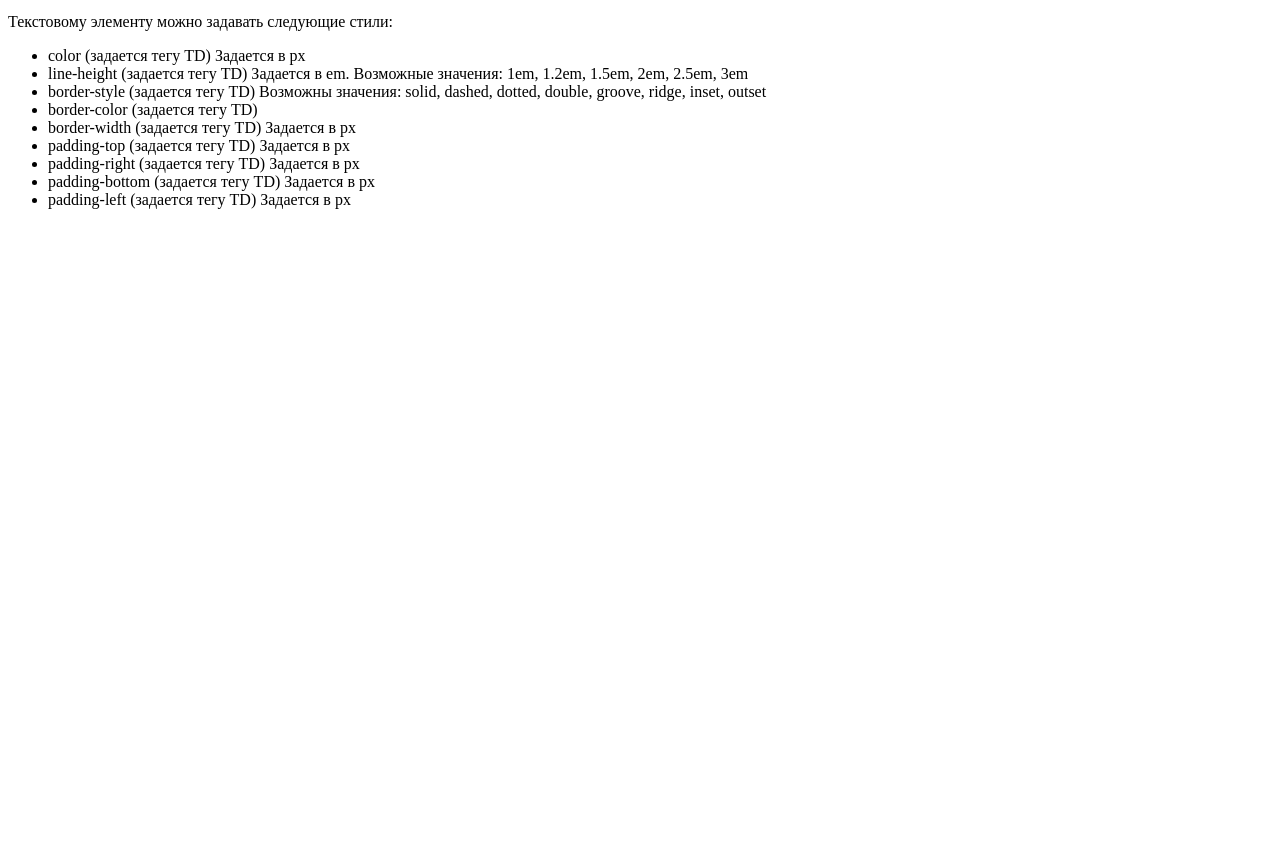
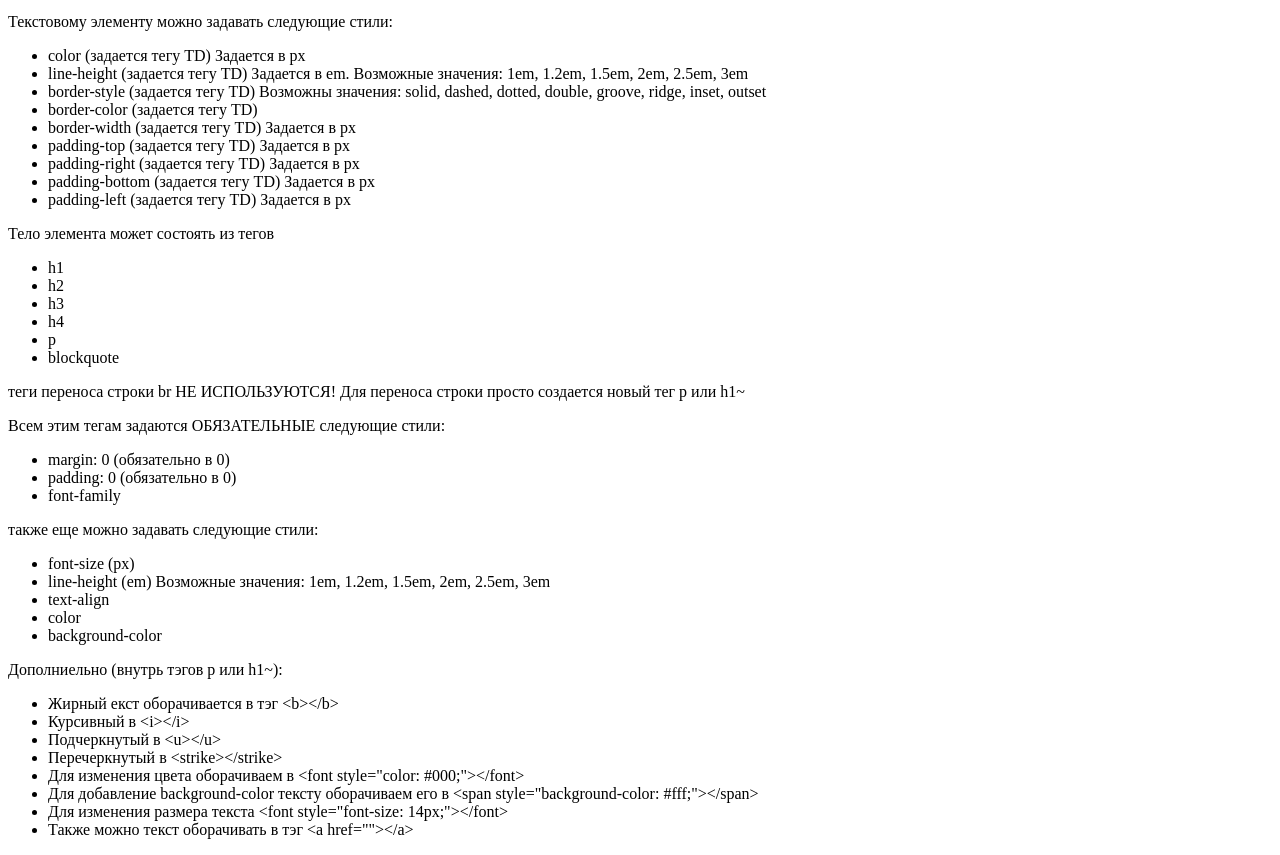
Before and after one commit to jichanghir/pechkin-editor-requirements, a plain HTML site: page index.html in a window 1280 px wide. Shown: the part 2877-3732 px from the top of the page. Before the commit the page ends 3102 px from the top, so only its background shows below. Drawn offline with Linux system fonts and the light colour scheme.

Commit message:
добавлено описание текстового элемента

```diff
--- a/index.html
+++ b/index.html
@@ -218,6 +218,42 @@
     <li>padding-left (задается тегу TD) Задается в px</li>
   </ul>
 
+  <p>Тело элемента может состоять из тегов</p>
+  <ul>
+    <li>h1</li>
+    <li>h2</li>
+    <li>h3</li>
+    <li>h4</li>
+    <li>p</li>
+    <li>blockquote</li>
+  </ul>
+  <p>теги переноса строки br НЕ ИСПОЛЬЗУЮТСЯ! Для переноса строки просто создается новый тег p или h1~</p>
+  <p>Всем этим тегам задаются ОБЯЗАТЕЛЬНЫЕ следующие стили:</p>
+  <ul>
+    <li>margin: 0 (обязательно в 0)</li>
+    <li>padding: 0 (обязательно в 0)</li>
+    <li>font-family</li>
+  </ul>
+  <p>также еще можно задавать следующие стили:</p>
+  <ul>
+    <li>font-size (px)</li>
+    <li>line-height (em) Возможные значения: 1em, 1.2em, 1.5em, 2em, 2.5em, 3em </li>
+    <li>text-align</li>
+    <li>color</li>
+    <li>background-color</li>
+  </ul>
+  <p>Дополниельно (внутрь тэгов p или h1~):</p>
+  <ul>
+    <li>Жирный екст оборачивается в тэг &lt;b&gt;&lt;/b&gt;</li>
+    <li>Курсивный в &lt;i&gt;&lt;/i&gt;</li>
+    <li>Подчеркнутый в &lt;u&gt;&lt;/u&gt;</li>
+    <li>Перечеркнутый в &lt;strike&gt;&lt;/strike&gt;</li>
+    <li>Для изменения цвета оборачиваем в &lt;font style=&quot;color: #000;&quot;&gt;&lt;/font&gt;</li>
+    <li>Для добавление background-color тексту оборачиваем его в &lt;span style=&quot;background-color: #fff;&quot;&gt;&lt;/span&gt;</li>
+    <li>Для изменения размера текста &lt;font style=&quot;font-size: 14px;&quot;&gt;&lt;/font&gt;</li>
+    <li>Также можно текст оборачивать в тэг &lt;a href=&quot;&quot;&gt;&lt;/a&gt;</li>
+  </ul>
+
 </section>
 
 <script src="js/script.js"></script>
```
